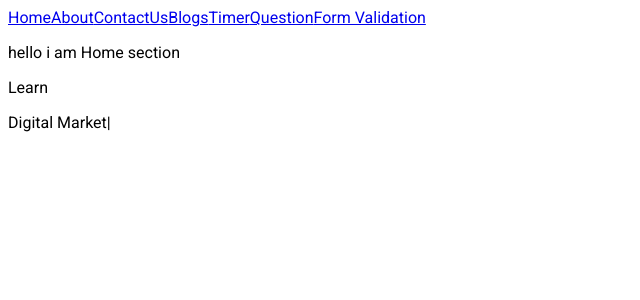
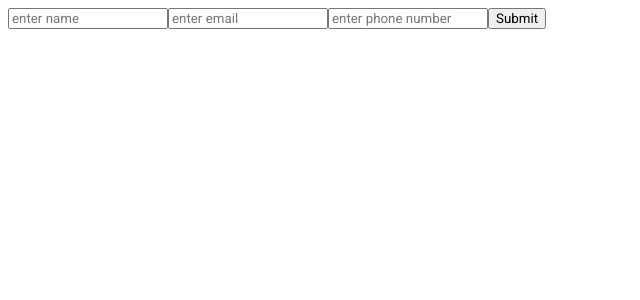
Before and after one commit to Sandeep-508/Practice-react, a React (Create React App) app: page / in a window 1280 px wide. Shown: the top 300 px of the page, without its empty margins (0-640 px from the left). Built offline with nearby package versions, Linux system fonts and the light colour scheme.

Commit message:
merge with code

```diff
--- a/package.json
+++ b/package.json
@@ -12,9 +12,11 @@
     "@testing-library/user-event": "^13.5.0",
     "react": "^18.3.1",
     "react-dom": "^18.3.1",
+    "react-hook-form": "^7.53.0",
     "react-notifications": "^1.7.4",
     "react-router-dom": "^6.26.2",
     "react-scripts": "5.0.1",
+    "react-toastify": "^10.0.5",
     "react-typed": "^2.0.12",
     "web-vitals": "^2.1.4"
   },
--- a/src/App.js
+++ b/src/App.js
@@ -1,10 +1,12 @@
 import './App.css';
+import FormValidationHook from './components/FormValidationHook';
 import Questions from './components/Questions';
 
 function App() {
   return (
     <div className="App">
-      <Questions />
+      {/* <Questions /> */}
+      <FormValidationHook />
     </div>
   );
 }
--- /dev/null
+++ b/src/components/FormValidationHook.jsx
@@ -0,0 +1,61 @@
+import { useForm } from "react-hook-form"
+import { toast, ToastContainer } from "react-toastify";
+import 'react-toastify/dist/ReactToastify.css';
+
+const FormValidationHook = () => {
+    const { register, formState: { errors }, handleSubmit, reset } = useForm();
+    const onSubmit = (data) => {
+        console.log(data);
+        toast.success(
+            "Form submitted successfully",
+            {
+                position: "top-right",
+                autoClose: 5000,
+                hideProgressBar: false,
+                closeOnClick: true,
+                pauseOnHover: true,
+                draggable: true,
+                progress: undefined,
+            }
+        )
+        reset();
+    };
+    return (
+        <div className="p-20">
+            <form className="grid grid-rows-1 gap-5 max-w-[500px] mx-auto" onSubmit={handleSubmit(onSubmit)}>
+                <input
+                    {...register("name", { required: "Name is required" })}
+                    type="text" name='name' placeholder="enter name" />
+                <span className="-mt-4 h-4">{errors.name?.message}</span>
+                <input
+                    {...register("email", {
+                        required: "Email is required",
+                        pattern: {
+                            value: /^[\w-\.]+@([\w-]+\.)+[\w-]{2,4}$/i,
+                            message: "Enter a valid email address"
+                        }
+                    })}
+                    type="email" name="email" placeholder="enter email" />
+                <span className="-mt-4 h-4">{errors.email?.message}</span>
+                <input
+                    {...register("phone", {
+                        required: "Phone number is required",
+                        minLength: {
+                            value: 10,
+                            message: "Phone number must be exactly 10 digits"
+                        },
+                        maxLength: {
+                            value: 10,
+                            message: "Phone number must be exactly 10 digits"
+                        }
+                    })}
+                    type="number" name="phone" placeholder="enter phone number" />
+                <span className="-mt-4 h-4">{errors.phone?.message}</span>
+                <button type="submit" className="border border-black bg-white rounded-lg py-3 px-5 mt-5">Submit</button>
+            </form>
+            <ToastContainer />
+        </div>
+    )
+}
+
+export default FormValidationHook
--- a/src/index.css
+++ b/src/index.css
@@ -7,3 +7,25 @@
 * {
     font-family: "Roboto", sans-serif;
 }
+
+input {
+    @apply outline-none border border-black px-4 py-3 rounded-lg !important;
+}
+
+input[type="number"]::-webkit-outer-spin-button,
+input[type="number"]::-webkit-inner-spin-button {
+    -webkit-appearance: none;
+    margin: 0;
+}
+
+input[type="number"] {
+    appearance: textfield;
+}
+
+input:-webkit-autofill {
+    -webkit-background-clip: black !important;
+    -webkit-text-fill-color: black !important;
+    background-color: black !important;
+    -webkit-transition: background-color 5000s ease-in-out 0s !important;
+    transition: background-color 5000s ease-in-out 0s !important;
+}
--- a/src/pages/Home.jsx
+++ b/src/pages/Home.jsx
@@ -1,10 +1,11 @@
 import { Link } from "react-router-dom"
 import { ReactTyped } from "react-typed"
+import FormValidationHook from "../components/FormValidationHook"
 
 const Home = () => {
     return (
         <div className="gap-10">
-            <Link to={"/"} className="text-blue ps-3">Home</Link>
+            {/* <Link to={"/"} className="text-blue ps-3">Home</Link>
             <Link to={"/about"} className="text-blue ps-3">About</Link>
             <Link to={"/contact"} className="text-blue ps-3">ContactUs</Link>
             <Link to={`/blog`} className="text-blue ps-3">Blogs</Link>
@@ -16,7 +17,8 @@ const Home = () => {
                 <p className="ps-3 text-4xl">Learn</p>
                 <ReactTyped className='ps-3 text-4xl' strings={["Web development", "Digital Marketing", "Ethical Hacking"]} typeSpeed={100}
                     loop={true} backSpeed={50} />
-            </div>
+            </div> */}
+            <FormValidationHook />
         </div>
     )
 }
```
Also changed, not shown: 1 other file (tests, documents, lock files or other folders).
